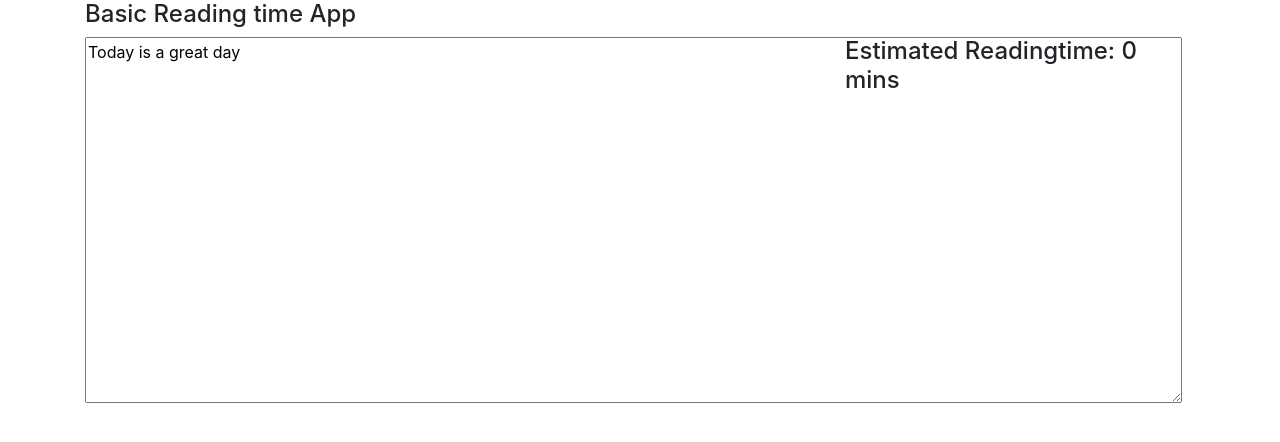
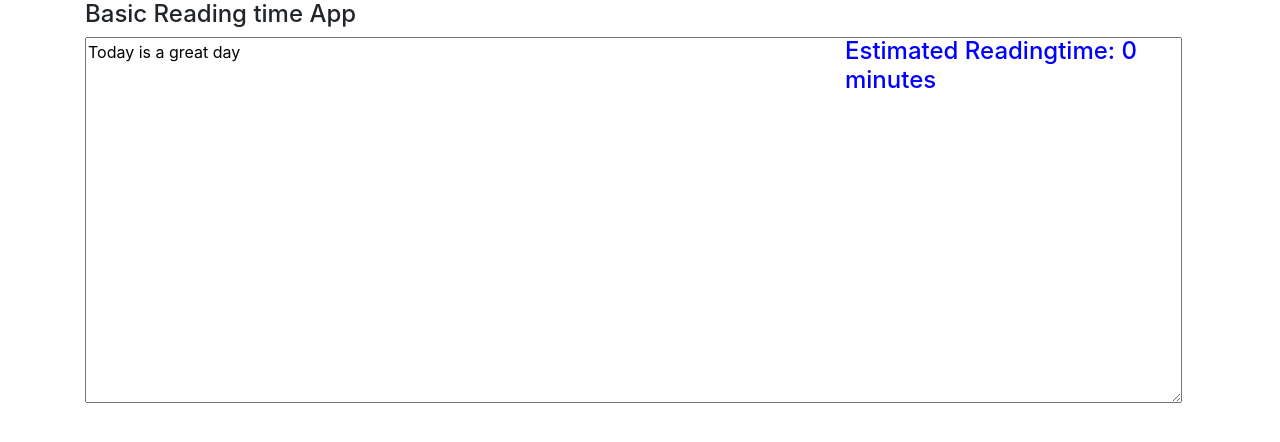
Before and after one commit to dedanmsafari/readingtimeApp, a React (Create React App) app: page / in a window 1280 px wide. Shown: the top 442 px of the page. Built offline with nearby package versions, Linux system fonts and the light colour scheme.

Commit message:
added textColor todefault props

```diff
--- a/src/components/readingtime.jsx
+++ b/src/components/readingtime.jsx
@@ -1,9 +1,9 @@
 import React, { Component } from "react";
 class ReadingTime extends Component {
 
-
   static defaultProps = {
-      wordsPerMinute: 270
+      wordsPerMinute: 270,
+      textColor: 'blue'
   }
 
   state = {
@@ -32,8 +32,10 @@ countWords(text){
 }
 
   render() {
+    const {readTime} = this.state;
+    const minutes = readTime === 1 ? 'minute':'minutes';
     return (
-          <h4>Estimated Readingtime: {this.state.readTime} mins</h4>
+          <h4 style = {{color: this.props.textColor}}>Estimated Readingtime: {readTime} {minutes}</h4>
     );
   }
 }
```
